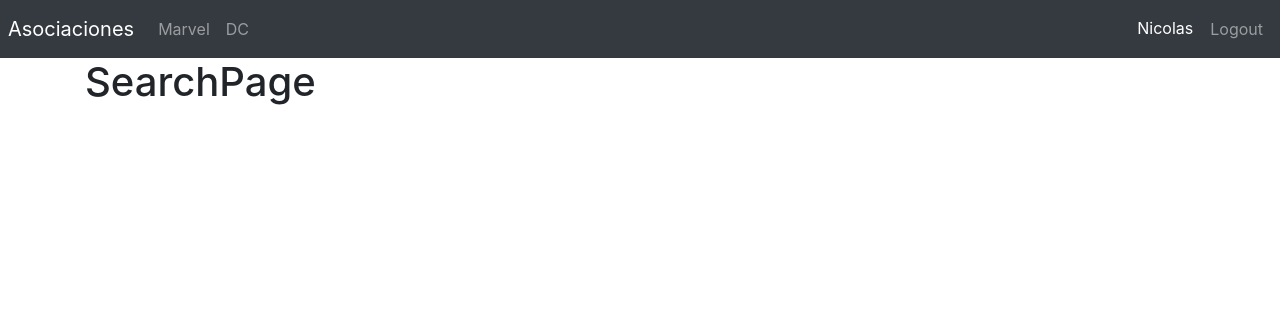
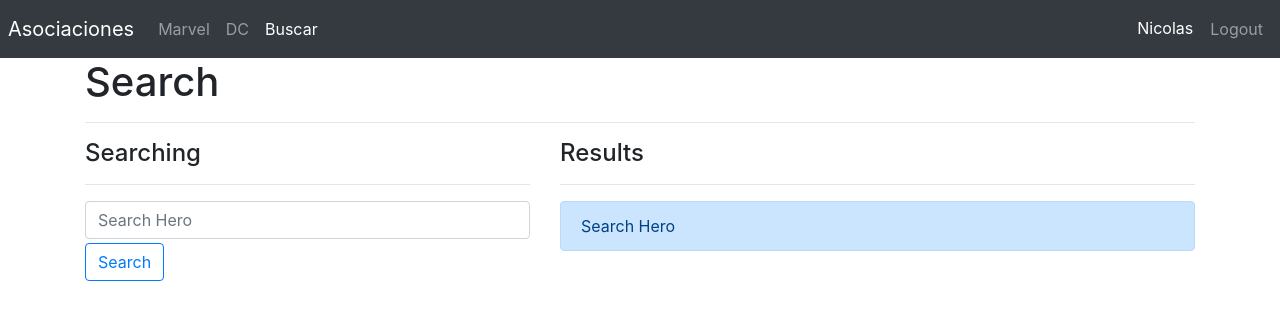
Before and after one commit to BigCode07/HeroesWeb-FH, a React (Vite) app: page /search in a window 1280 px wide. Shown: the top 320 px of the page. Built offline with nearby package versions, Linux system fonts and the light colour scheme.

Commit message:
Se completo la pagina falta solo diseño

```diff
--- a/package.json
+++ b/package.json
@@ -11,6 +11,7 @@
   },
   "dependencies": {
     "npm": "^11.1.0",
+    "query-string": "^9.1.1",
     "react": "^19.0.0",
     "react-dom": "^19.0.0",
     "react-router": "^7.1.5"
--- /dev/null
+++ b/src/heroes/helpers/getHeroByName.js
@@ -0,0 +1,10 @@
+import { heroes } from "../data/heroes";
+
+export const getHeroByName = (name = "") => {
+  name = name.toLowerCase().trim();
+  if (name.length === 0) return [];
+
+  return heroes.filter((hero) =>
+    hero.superhero.toLocaleLowerCase().includes(name)
+  );
+};
--- a/src/heroes/helpers/index.js
+++ b/src/heroes/helpers/index.js
@@ -1,2 +1,3 @@
 export * from "./getHeroesByPublisher";
 export * from "./getHeroById";
+export * from "./getHeroByName";
--- a/src/heroes/pages/MarvelPage.jsx
+++ b/src/heroes/pages/MarvelPage.jsx
@@ -3,9 +3,12 @@
 export const MarvelPage = () => {
   return (
     <>
-      <h1 className="mt-3">Marvel Comics</h1>
+      <img
+        src={`/./assets/heroes/585f9379cb11b227491c3583.png`}
+        alt="fondo"
+        className="img-fluid"
+      />
       <hr />
-
       <HeroList publisher="Marvel Comics" />
     </>
   );
--- a/src/heroes/pages/SearchPage.jsx
+++ b/src/heroes/pages/SearchPage.jsx
@@ -1,3 +1,86 @@
+import { useNavigate, useLocation } from "react-router";
+import { useForm } from "../../hooks/useForm";
+import queryString from "query-string";
+import { getHeroByName } from "../helpers";
+import { HeroCard } from "../components";
 export const SearchPage = () => {
-  return <h1>SearchPage</h1>;
+  const navigate = useNavigate();
+  const location = useLocation();
+
+  const { q = "" } = queryString.parse(location.search);
+
+  const heroes = getHeroByName(q);
+  const showSearch = q.length === 0;
+  const showError = q.length > 0 && heroes.length === 0;
+
+  const { searchText, onInputChange } = useForm({
+    searchText: q,
+  });
+
+  const onSearchSubmit = (e) => {
+    e.preventDefault();
+    navigate(`?q=${searchText}`);
+  };
+
+  return (
+    <>
+      <h1>Search</h1>
+      <hr />
+      <div className="row">
+        <div className="col-5">
+          <h4>Searching</h4>
+          <hr />
+          <form onSubmit={onSearchSubmit} action="">
+            <input
+              type="text"
+              placeholder="Search Hero"
+              className="form-control"
+              name="searchText"
+              autoComplete="off"
+              value={searchText}
+              onChange={onInputChange}
+            />
+          </form>
+          <button
+            className="btn btn-outline-primary mt-1"
+            onClick={onSearchSubmit}
+          >
+            Search
+          </button>
+        </div>
+        <div className="col-7">
+          <h4>Results</h4>
+          <hr />
+
+          {/* {q === "" ? (
+            <div className="alert alert-primary">Search Hero</div>
+          ) : (
+            heroes.length === 0 && (
+              <div className="alert alert-danger">
+                No Hero with <b>{q}</b>
+              </div>
+            )
+          )} */}
+
+          <div
+            className="alert alert-primary"
+            style={{ display: showSearch ? "" : "none" }}
+          >
+            Search Hero
+          </div>
+
+          <div
+            className="alert alert-danger"
+            style={{ display: showError ? "" : "none" }}
+          >
+            No Hero with <b>{q}</b>
+          </div>
+
+          {heroes.map((hero) => (
+            <HeroCard key={hero.id} {...hero} />
+          ))}
+        </div>
+      </div>
+    </>
+  );
 };
--- /dev/null
+++ b/src/hooks/useForm.js
@@ -0,0 +1,24 @@
+import { useState } from "react";
+
+export const useForm = (initialForm = {}) => {
+  const [formState, setFormState] = useState(initialForm);
+
+  const onInputChange = ({ target }) => {
+    const { name, value } = target;
+    setFormState({
+      ...formState,
+      [name]: value,
+    });
+  };
+
+  const onResetForm = () => {
+    setFormState(initialForm);
+  };
+
+  return {
+    ...formState,
+    formState,
+    onInputChange,
+    onResetForm,
+  };
+};
--- a/src/ui/components/Navbar.jsx
+++ b/src/ui/components/Navbar.jsx
@@ -27,6 +27,9 @@
           <NavLink className="nav-item nav-link" to="/dc">
             DC
           </NavLink>
+          <NavLink className="nav-item nav-link" to="/search">
+            Buscar
+          </NavLink>
         </div>
       </div>
 
```
Also changed, not shown: assets/heroes/585f9379cb11b227491c3583.png (added), 1 other file (tests, documents, lock files or other folders).
